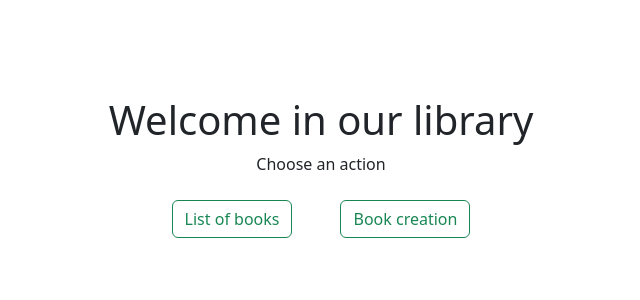
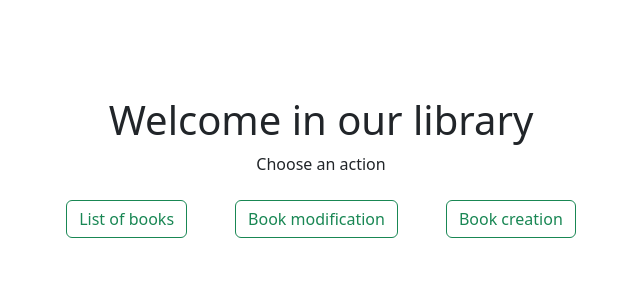
Before and after one commit to babou7063/Projet-Techno-Web, a Python web app: template TP2/exo2_books/templates/home_page.html in a window 1280 px wide. Shown: the part 193-493 px from the top of the page, without its empty margins (319-959 px from the left). Run offline with Jinja, Linux system fonts and the light colour scheme; the template is opened without the code that fills it, so the values that code supplies are empty.

Commit message:
Update home_page.html

```diff
--- a/TP2/exo2_books/templates/home_page.html
+++ b/TP2/exo2_books/templates/home_page.html
@@ -14,8 +14,9 @@
     <h1>Welcome in our library</h1>
     <a>Choose an action</a>
     <div class="d-flex mt-4">
-        <a class="btn btn-outline-success mx-4" href="/books/all_books">List of books</a>
-        <a class="btn btn-outline-success mx-4" href="/books/modify">Book creation</a>
+        <a class="btn btn-outline-success mx-4" href="/all_books">List of books</a>
+        <a class="btn btn-outline-success mx-4" href="/modify">Book modification</a>
+        <a class="btn btn-outline-success mx-4" href="/creation">Book creation</a>
     </div>
 </div>
 {% endblock %}
```
